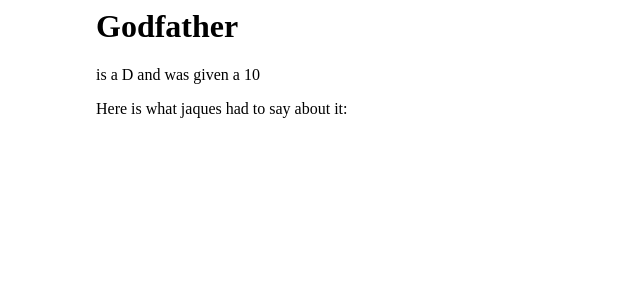
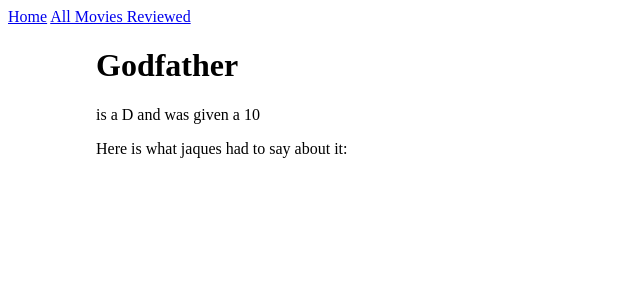
Before and after one commit to JasonOnes/Improb-Astros, a Django app: page /1/ in a window 1280 px wide. Shown: the top 300 px of the page, without its empty margins (0-640 px from the left). Run offline with Django 3.2, Linux system fonts and the light colour scheme; data comes from the database, SQL or seed files in the repository; both versions use the stored data as it was after the commit.

Commit message:
home, movies in nav

```diff
--- a/improbable_astro/urls.py
+++ b/improbable_astro/urls.py
@@ -15,8 +15,8 @@
 """
 from django.contrib import admin
 from django.contrib.staticfiles.urls import staticfiles_urlpatterns #won't be needed when deployed via PaaS
-from django.urls import include, path
-from django.conf.urls import url
+from django.urls import include, path, re_path
+# from django.conf.urls import url => url soon to be deprecated
 from . import views
 import movies
 
@@ -25,11 +25,17 @@
 urlpatterns = [
     path('movies/', include('movies.urls')),
     path('admin/', admin.site.urls),
+    path('home/', views.hello_world),
+    path('all_movies', movies.views.all_movies),
+    re_path(r'\S*/all_movies', movies.views.all_movies),
+    re_path(r'\S*/home', views.hello_world),
     path('', views.hello_world),
+    re_path(r'^$', views.hello_world),
+    #url(r'', views.hello_world).
     #path('movies_seen_by_user', movies.views.movies_seen_by_user),
-    path('all_movies', movies.views.all_movies),
-    url(r'movies_seen_by_user/(?P<user_pk>\d+)/$', movies.views.movies_seen_by_user),
-    url(r'(?P<pk>\d+)/$', movies.views.movie_detail),
+
+    re_path(r'movies_seen_by_user/(?P<user_pk>\d+)/$', movies.views.movies_seen_by_user),
+    re_path(r'(?P<pk>\d+)/$', movies.views.movie_detail),
 
 
     #url(r'(?P<user_pk>\d+)/$', movies.views.movies_seen_by_user),
--- a/improbable_astro/views.py
+++ b/improbable_astro/views.py
@@ -3,6 +3,6 @@
 
 
 
-def hello_world(request): # all views accept a request
+def hello_world(request, x=None): # all views accept a request
     #return HttpResponse("<h1>Hello Cruel World</h1></br><h1>Coming soon MOVIES!!!!</h1>")
     return render(request, 'home.html')
--- a/movies/models.py
+++ b/movies/models.py
@@ -5,7 +5,7 @@
 class User(models.Model):
     name =  models.CharField(max_length=200)
     email = models.EmailField()
-
+    #maybe a friends many-to-many column
 
     def __str__(self):
         return self.name
@@ -30,7 +30,7 @@
     seen_on = models.DateField(default=date.today)
     rating = models.PositiveSmallIntegerField(default=0)
     category = models.CharField(choices=MOVIE_CATEGORIES, max_length=2, default='D')
-    comments = models.TextField()
+    comments = models.TextField(blank=True, default='')
     reviewer = models.ForeignKey(User, on_delete=models.CASCADE) #many to one, if user is deleted all movies attributed will also be removed
 
     def __str__(self):
--- a/movies/urls.py
+++ b/movies/urls.py
@@ -4,8 +4,10 @@
 
 urlpatterns = [
 
-    url(r'(?P<pk>\d+)/$', views.movie_detail),
-    url(r'movies_seen_by_user/(?P<user_pk>\d+)/$', views.movies_seen_by_user),
+    #url(r'(?P<pk>\d+)/$', views.movie_detail),
+    #url(r'movies_seen_by_user/(?P<user_pk>\d+)/$', views.movies_seen_by_user),
+
     #url(r'(?P<user_pk>\d+)/$', views.movies_seen_by_user)
     # path('movies_seen_by_user', views.movies_seen_by_user),
+    #path('home', improbable_astro.views.hello_world),
 ]
--- a/templates/base.html
+++ b/templates/base.html
@@ -1,4 +1,5 @@
 {% load static from staticfiles %}
+
 
 <!DOCTYPE>
 <html>
@@ -10,6 +11,10 @@
     <link rel="stylesheet" href="{% static 'css/base.css' %}">
 </head>
 <body>
+    <nav>
+        <a href="home">Home</a>
+        <a href="all_movies">All Movies Reviewed</a>
+    </nav>
     <div class="site-container">
     {% block content %}
     {% endblock %}
```
Also changed, not shown: db.sqlite3, movies/migrations/0004_auto_20180408_0857.py (added).
